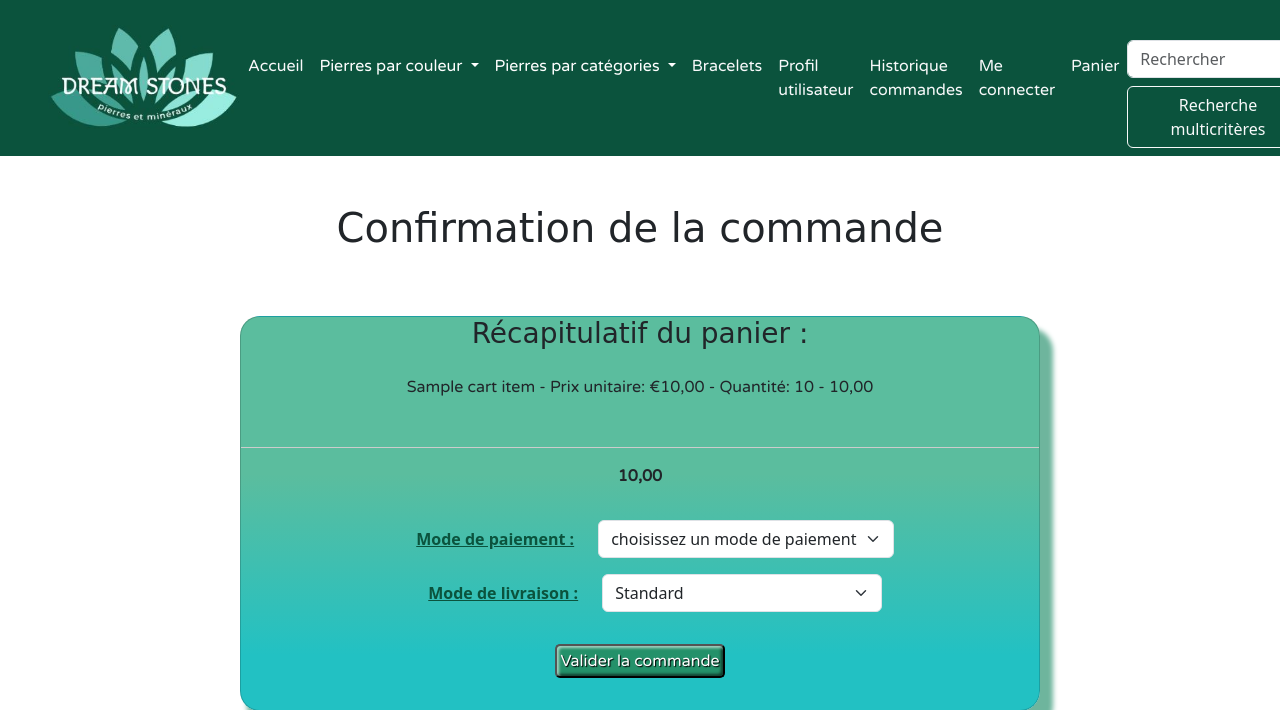
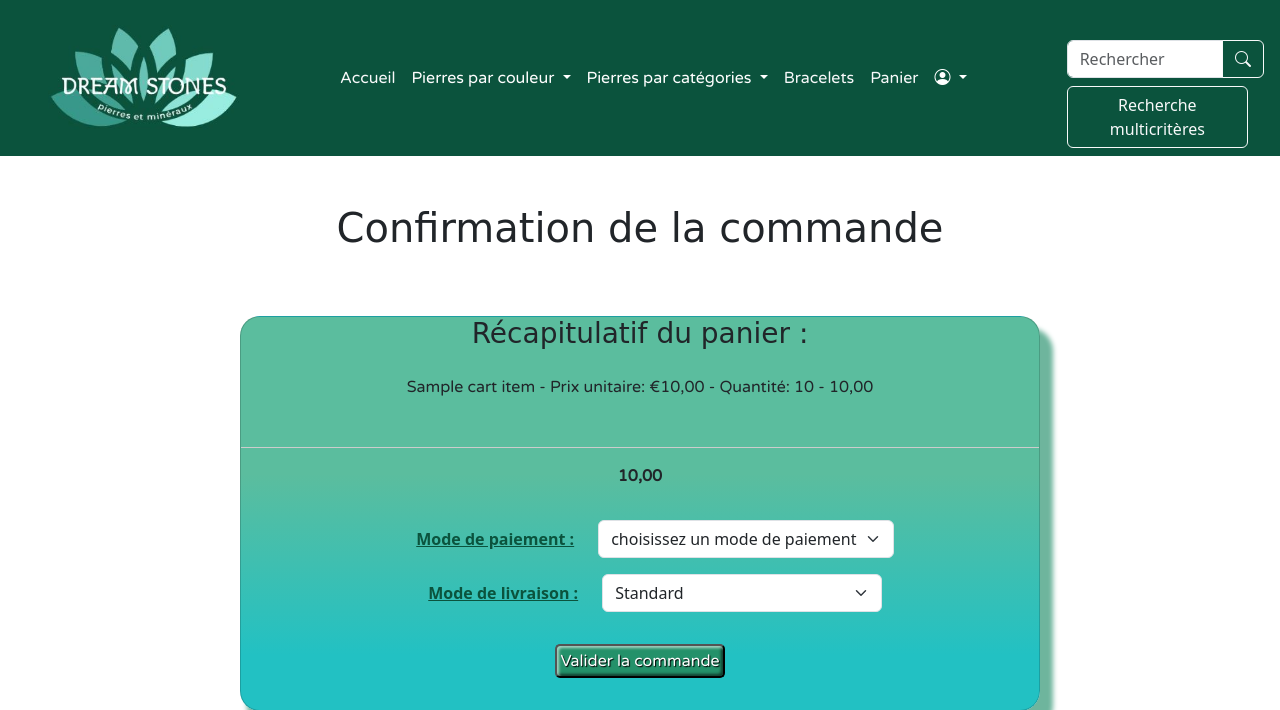
Before and after one commit to LN27100/dream_stones_web, a Symfony app: template templates/orders/confirmOrder.html.twig in a window 1280 px wide; the page is wider, and only the part inside the window is pictured. Shown: the top 710 px of that part. Run offline with Twig, Linux system fonts and the light colour scheme; the template is opened without the code that fills it: most values are stand-ins (such as "Sample title", 1, 10 or a date in 2020); some libraries are stand-ins or nearby versions; some web fonts are replaced.

Commit message:
modif header profil

```diff
--- a/templates/includes/header.php
+++ b/templates/includes/header.php
@@ -54,19 +54,7 @@
                     <a class="nav-link active text-light" aria-current="page" href="{{ path('products_by_category_jewelry') }}">Bracelets</a>
                 </li>
 
-                <li class="nav-item">
-                    <a class="nav-link active text-light" href="{{ path('app_profil') }}">Profil utilisateur</a>
-                </li>
 
-
-                <li class="nav-item">
-                    <a class="nav-link active text-light" href="{{ path('app_history') }}">Historique commandes</a>
-                </li>
-
-
-                <li class="nav-item">
-                    <a class="nav-link active text-light" href="{{ path('app_login') }}">Me connecter</a>
-                </li>
 
                 <!-- Panier d'achat -->
                 <li class="nav-item">
@@ -74,7 +62,20 @@
                         Panier
                     </a>
                 </li>
+
+                <li class="nav-item dropdown">
+                    <a class="nav-link dropdown-toggle" role="button" data-bs-toggle="dropdown" aria-expanded="false">
+                    <i class="bi bi-person-circle"></i>
+                  </a>
+                    <ul class="dropdown-menu">
+                        <li><a class="dropdown-item" href="{{ path('app_profil') }}" data-categoryId="1">Profil</a></li>
+                        <li><a class="dropdown-item" href="{{ path('app_history') }}" data-categoryId="1">Historique commandes</a></li>
+                        <li><a class="dropdown-item" href="{{ path('app_login') }}" data-categoryId="3">Me connecter</a></li>
+                    </ul>
+                </li>
             </ul>
+
+
         </div>
     </div>
 
```
